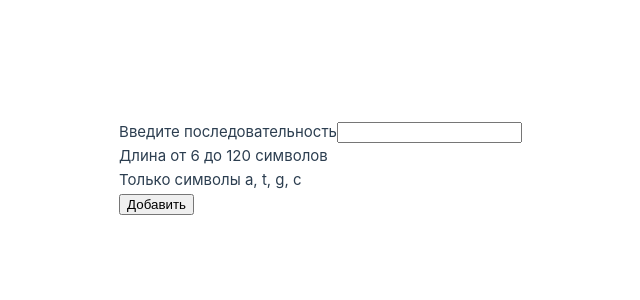
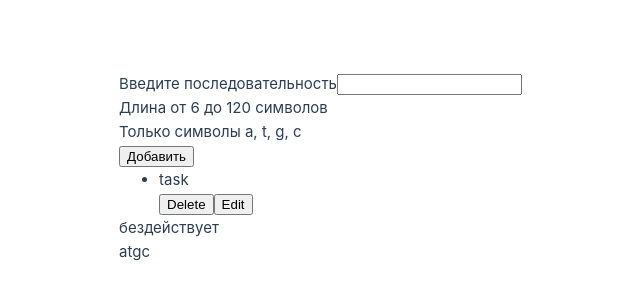
Before and after one commit to snork-maiden/oligonucleotide-synthesis, a Vue app: page / in a window 1280 px wide. Shown: the part 232-532 px from the top of the page, without its empty margins (118-758 px from the left). Built offline with nearby package versions, Linux system fonts and the light colour scheme.

Commit message:
Base component structure

```diff
--- /dev/null
+++ b/src/components/SynthesisTask.vue
@@ -0,0 +1,14 @@
+<script setup lang="ts">
+</script>
+
+<template>
+    <li class="item">
+      <div class="task">task</div>
+      <button class="button">Delete</button>
+      <button class="button">Edit</button>
+      <!-- + add status select -->
+    </li>
+</template>
+
+<script scoped>
+</script>
--- a/src/components/TheMain.vue
+++ b/src/components/TheMain.vue
@@ -1,14 +1,13 @@
-<script setup lang="ts"></script>
+<script setup lang="ts">
+import TheSequenceInput from "./TheSequenceInput.vue";
+import TheSynthesizer from "./TheSynthesizer.vue";
+import TheTaskQueue from "./TheTaskQueue.vue";
+</script>
 
 <template>
-  <label class="sequence">
-    <span class="label">Введите последовательность</span>
-    <input type="text" class="sequence" />
-  </label>
-  <div class="warning">Длина от 6 до 120 символов</div>
-  <div class="warning">Только символы a, t, g, c</div>
-  <button type="button" class="add">Добавить</button>
+  <TheSequenceInput />
+  <TheTaskQueue />
+  <TheSynthesizer/>
 </template>
 
-<script scoped>
-</script>
+<script scoped></script>
--- /dev/null
+++ b/src/components/TheSequenceInput.vue
@@ -0,0 +1,14 @@
+<script setup lang="ts"></script>
+
+<template>
+  <label class="sequence">
+    <span class="label">Введите последовательность</span>
+    <input type="text" class="sequence" />
+  </label>
+  <div class="warning">Длина от 6 до 120 символов</div>
+  <div class="warning">Только символы a, t, g, c</div>
+  <button type="button" class="add">Добавить</button>
+</template>
+
+<script scoped>
+</script>
--- /dev/null
+++ b/src/components/TheSynthesizer.vue
@@ -0,0 +1,16 @@
+<script setup lang="ts">
+import { ref } from "vue";
+
+let status = ref("бездействует");
+</script>
+
+<template>
+  <div class="synthesizer">
+    <div class="status">{{ status }}</div>
+    <div class="progress">
+      atgc
+    </div>
+  </div>
+</template>
+
+<script scoped></script>
--- /dev/null
+++ b/src/components/TheTaskQueue.vue
@@ -0,0 +1,13 @@
+<script setup lang="ts">
+import SynthesisTask from './SynthesisTask.vue';
+
+</script>
+
+<template>
+  <ul class="queue">
+    <SynthesisTask/>
+  </ul>
+</template>
+
+<script scoped>
+</script>
```
